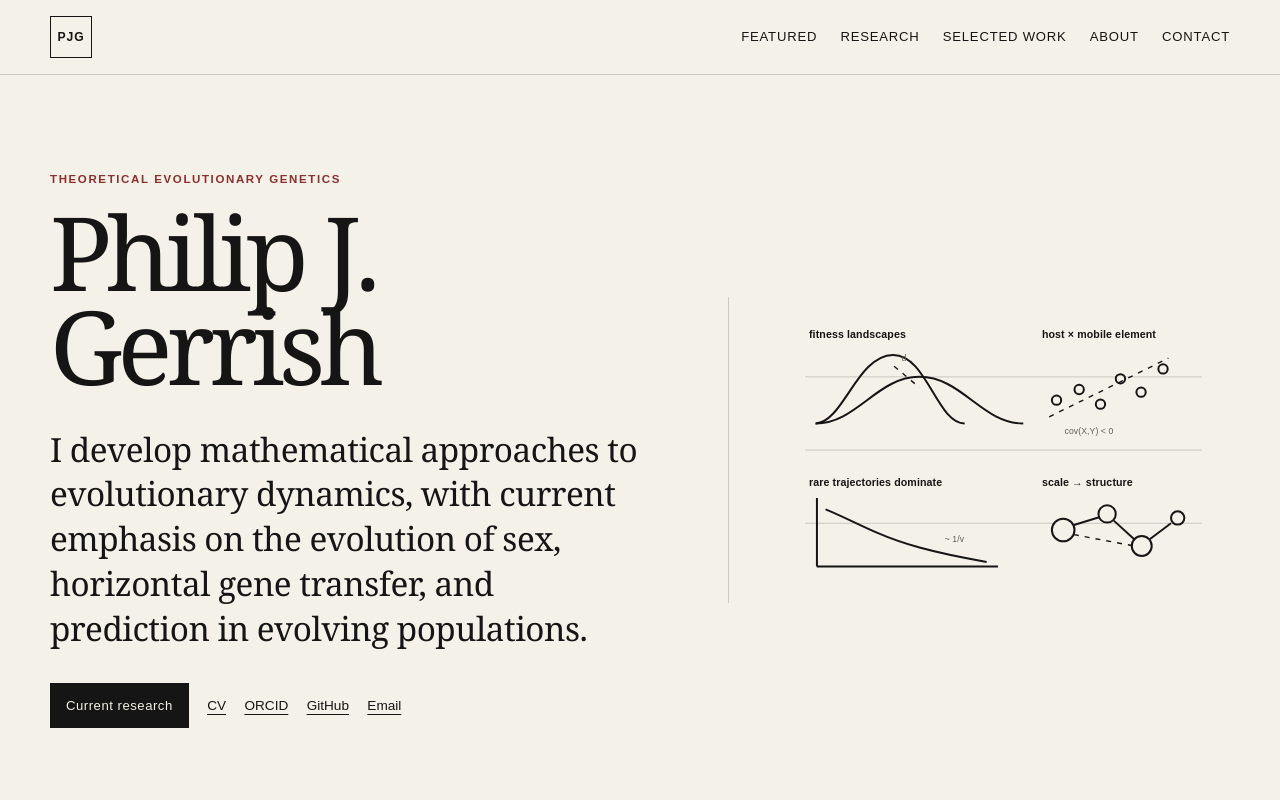
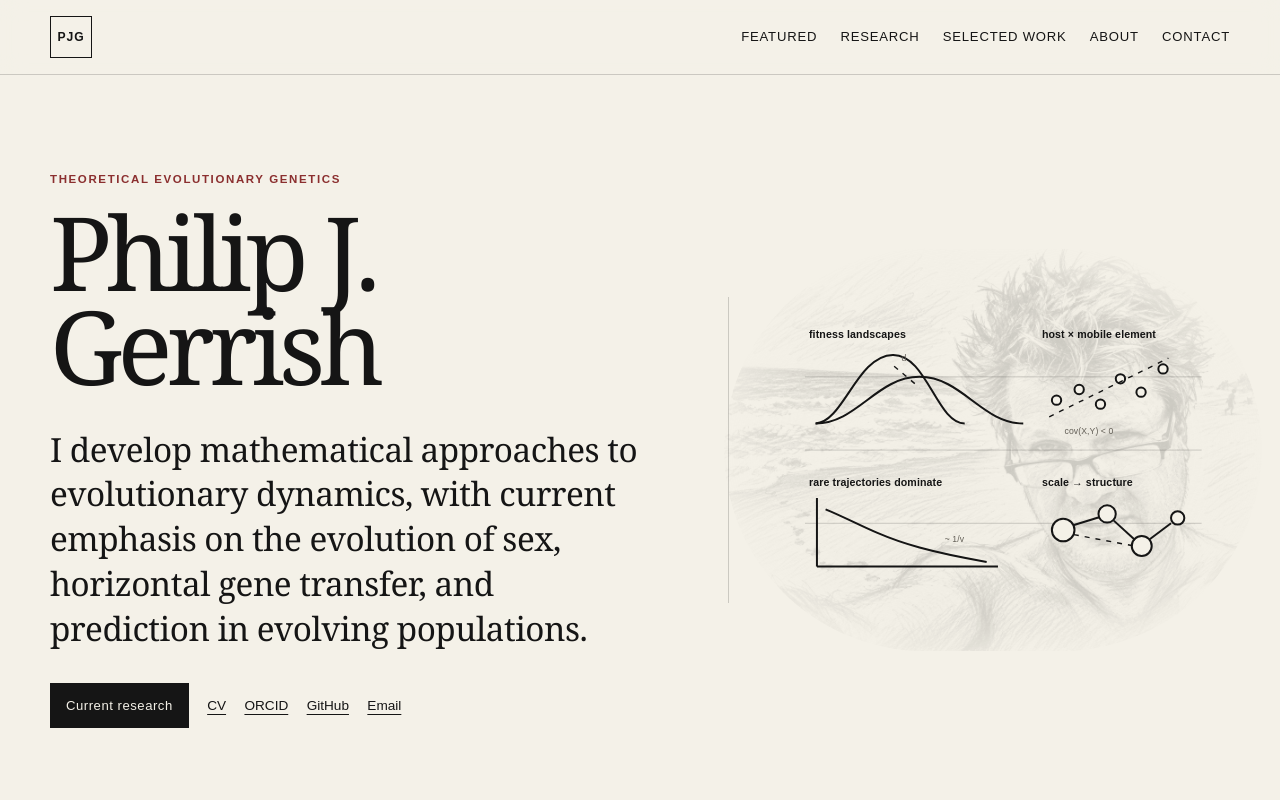
Before and after one commit to pgerrish/pgerrish.github.io, a plain HTML site: page index.html in a window 1280 px wide. Shown: the top 800 px of the page. Drawn offline with Linux system fonts and the light colour scheme.

Commit message:
Update background image URL in style.css

```diff
--- a/style.css
+++ b/style.css
@@ -102,7 +102,7 @@ nav a:hover { text-decoration: underline; text-underline-offset: 5px; }
   transform: translateY(-50%);
   width: min(42vw, 560px);
   aspect-ratio: 4 / 3;
-  background-image: url('assets/phil-sketch-homepage.webp');
+  background-image: url('phil-sketch-homepage.webp');
   background-size: cover;
   background-position: center;
   opacity: .18;
```
